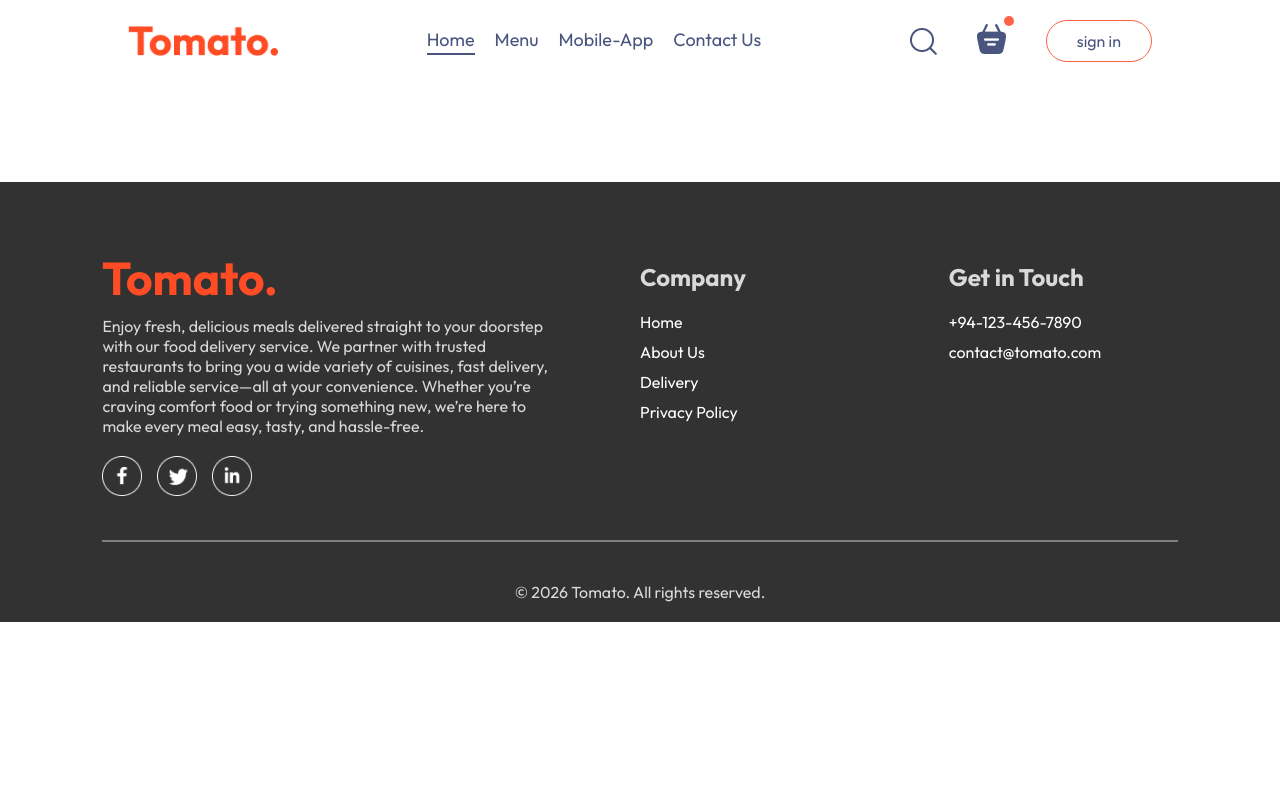
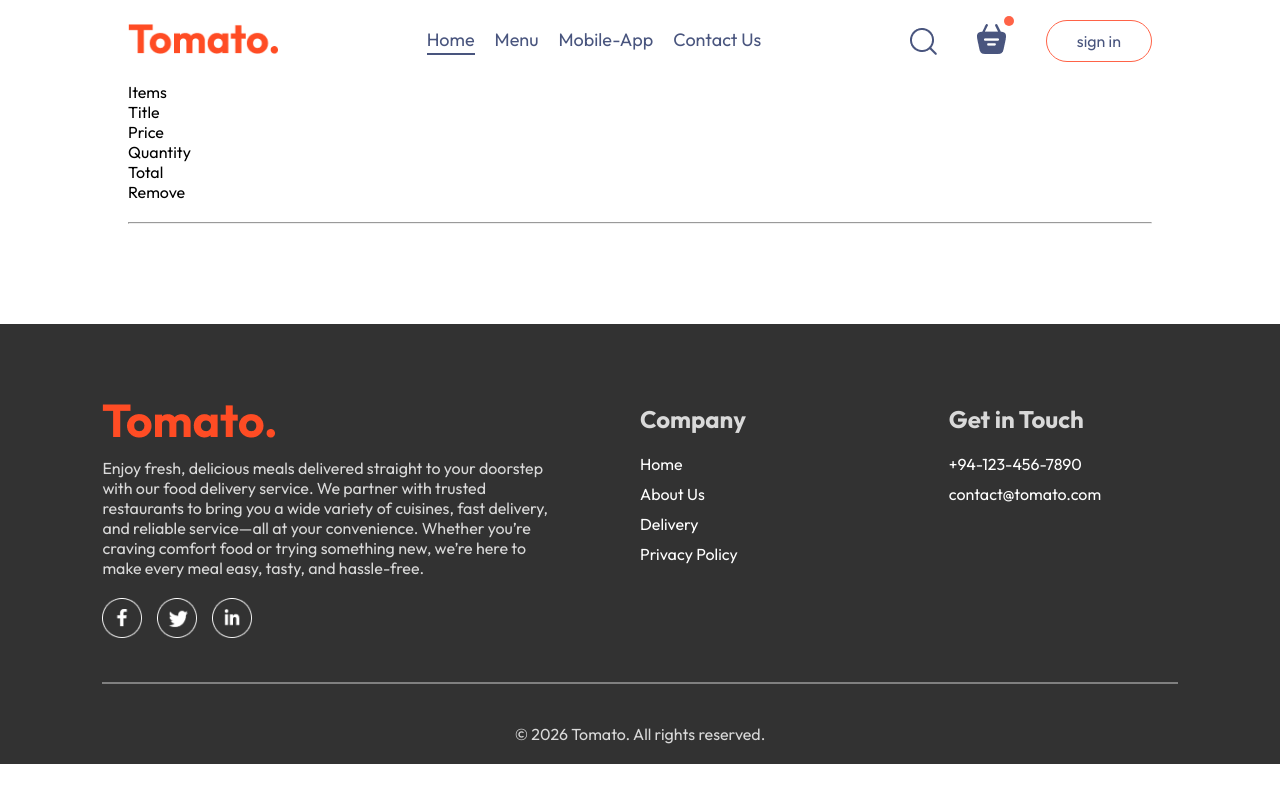
Before and after one commit to Shakithyanshaw/tomato-food-delivery, a React (Vite) app in the folder frontend/: page /cart in a window 1280 px wide. Built offline with nearby package versions, Linux system fonts and the light colour scheme.

Commit message:
implement Cart component with context for dynamic item display

```diff
--- a/frontend/src/components/Navbar/Navbar.jsx
+++ b/frontend/src/components/Navbar/Navbar.jsx
@@ -8,7 +8,9 @@ const Navbar = ({ setShowLogin }) => {
 
   return (
     <div className="navbar">
-      <img src={assets.logo} alt="Logo" className="logo" />
+      <Link to="/">
+        <img src={assets.logo} alt="" className="logo" />
+      </Link>
       <ul className="navbar-menu">
         <Link
           to="/"
@@ -42,7 +44,14 @@ const Navbar = ({ setShowLogin }) => {
       <div className="navbar-right">
         <img src={assets.search_icon} alt="search" className="search-icon" />
         <div className="navbar-search-icon">
-          <img src={assets.basket_icon} alt="basket" className="basket-icon" />
+          <Link to="/cart">
+            {' '}
+            <img
+              src={assets.basket_icon}
+              alt="basket"
+              className="basket-icon"
+            />
+          </Link>
           <div className="dot"></div>
         </div>
         <button onClick={() => setShowLogin(true)}>sign in</button>
--- a/frontend/src/pages/Cart/Cart.jsx
+++ b/frontend/src/pages/Cart/Cart.jsx
@@ -1,8 +1,40 @@
-import React from 'react';
+import React, { useContext } from 'react';
 import './Cart.css';
+import { StoreContext } from '../../context/StoreContext';
 
 const Cart = () => {
-  return <div></div>;
+  const { cartItems, food_list, removeFromCart } = useContext(StoreContext);
+
+  return (
+    <div className="cart">
+      <div className="cart-items">
+        <div className="cart-items-title">
+          <p>Items</p>
+          <p>Title</p>
+          <p>Price</p>
+          <p>Quantity</p>
+          <p>Total</p>
+          <p>Remove</p>
+        </div>
+        <br />
+        <hr />
+        {food_list.map((item, index) => {
+          if (cartItems[item._id] > 0) {
+            return (
+              <div className="cart-items-tiitle cart-items-item">
+                <img src={item.image} alt="" />
+                <p>{item.name}</p>
+                <p>{item.price}</p>
+                <p>{cartItems[item._id]}</p>
+                <p>{item.price * cartItems[item._id]}</p>
+                <p>X</p>
+              </div>
+            );
+          }
+        })}
+      </div>
+    </div>
+  );
 };
 
 export default Cart;
```
